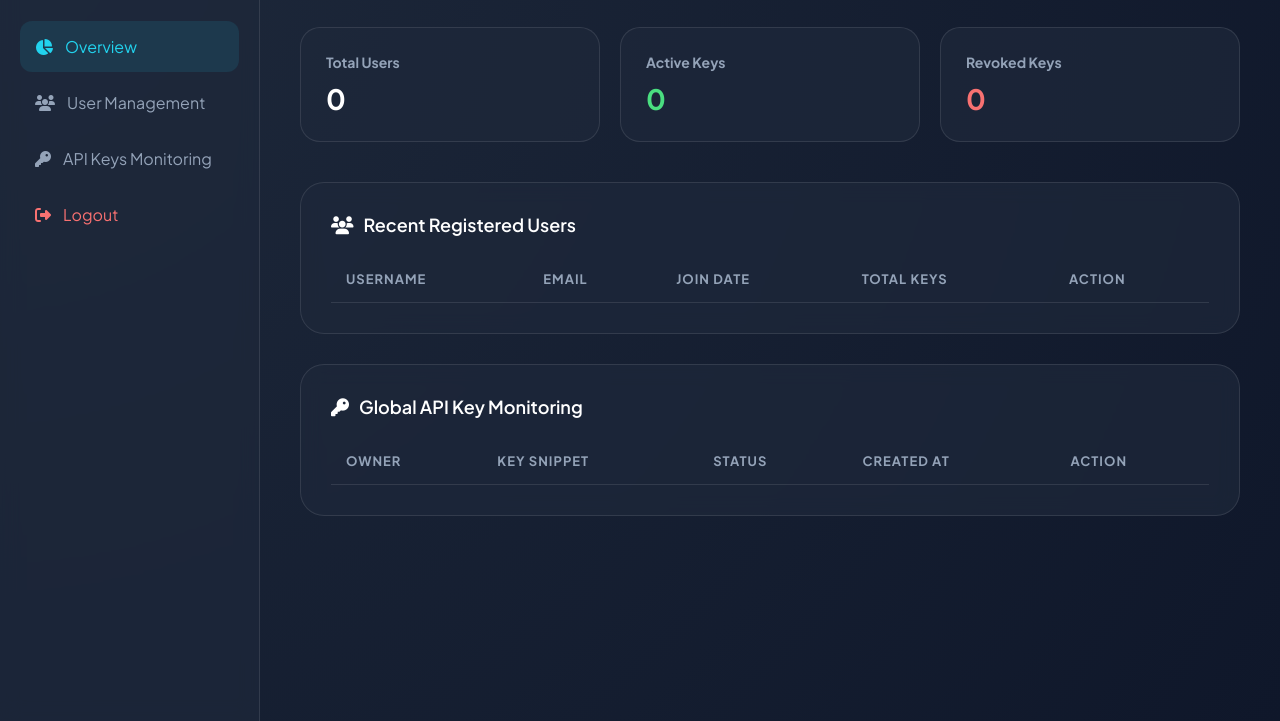
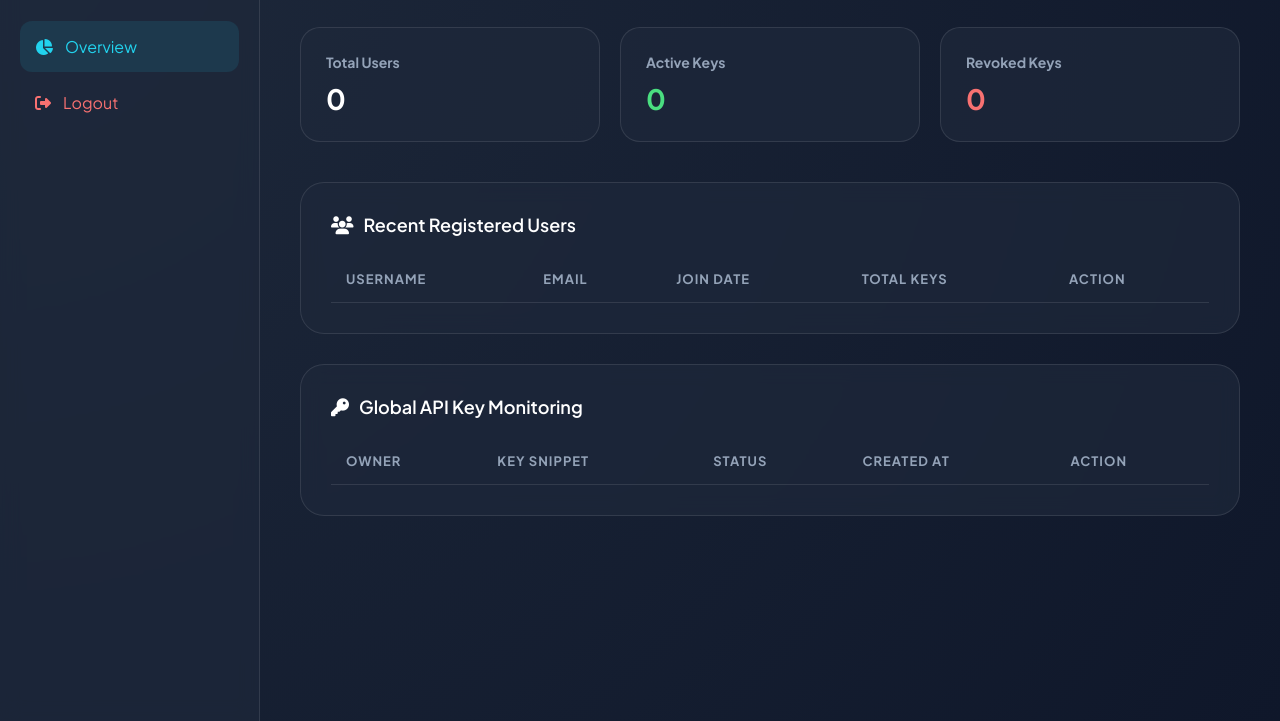
Before and after one commit to Cruelasss/PROJEK_AKHIR_PWS, a website: page public/admin.html in a window 1280 px wide. Shown: the part 79-800 px from the top of the page. Drawn offline with Linux system fonts and the light colour scheme; no server answers; sample sign-in values are in the browser's storage.

Commit message:
feat(admin-ui): tambahkan logo EcoMetric Admin dan navigasi overview serta logout

```diff
--- a/public/admin.html
+++ b/public/admin.html
@@ -201,8 +201,7 @@
         <div class="logo">EcoMetric <span>Admin</span></div>
         <nav>
             <a href="#" class="nav-item active"><i class="fas fa-chart-pie"></i> Overview</a>
-            <a href="#" class="nav-item"><i class="fas fa-users"></i> User Management</a>
-            <a href="#" class="nav-item"><i class="fas fa-key"></i> API Keys Monitoring</a>
+
             <div onclick="handleLogout()" class="nav-item" style="margin-top: auto; color: var(--error);">
                 <i class="fas fa-sign-out-alt"></i> Logout
             </div>
```
